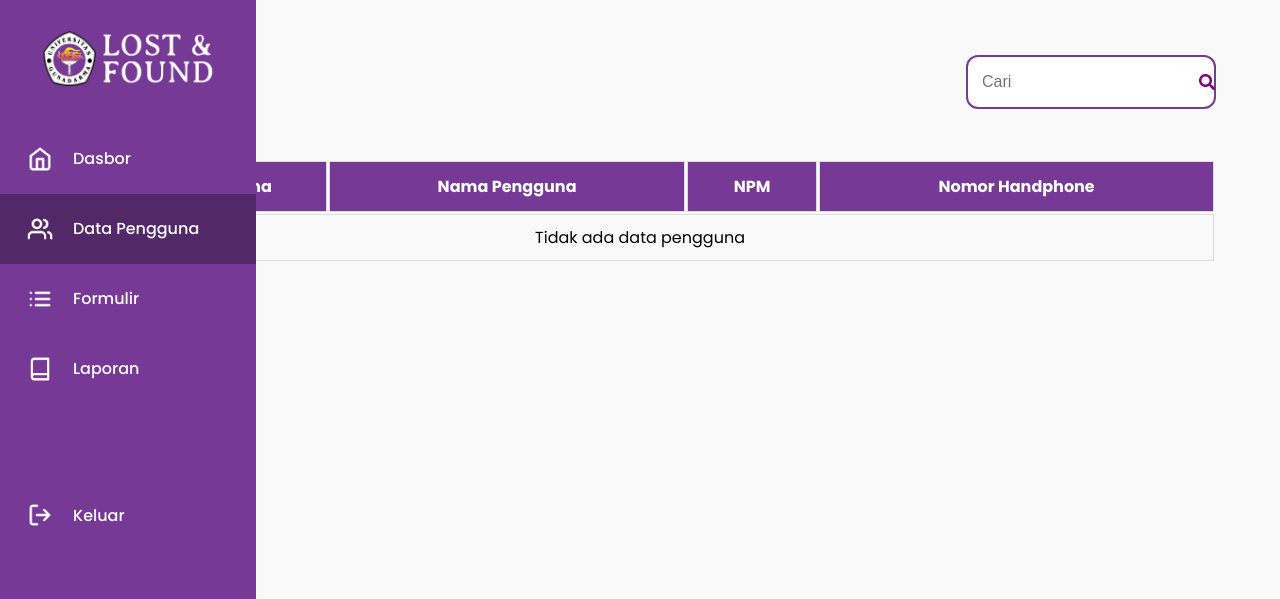
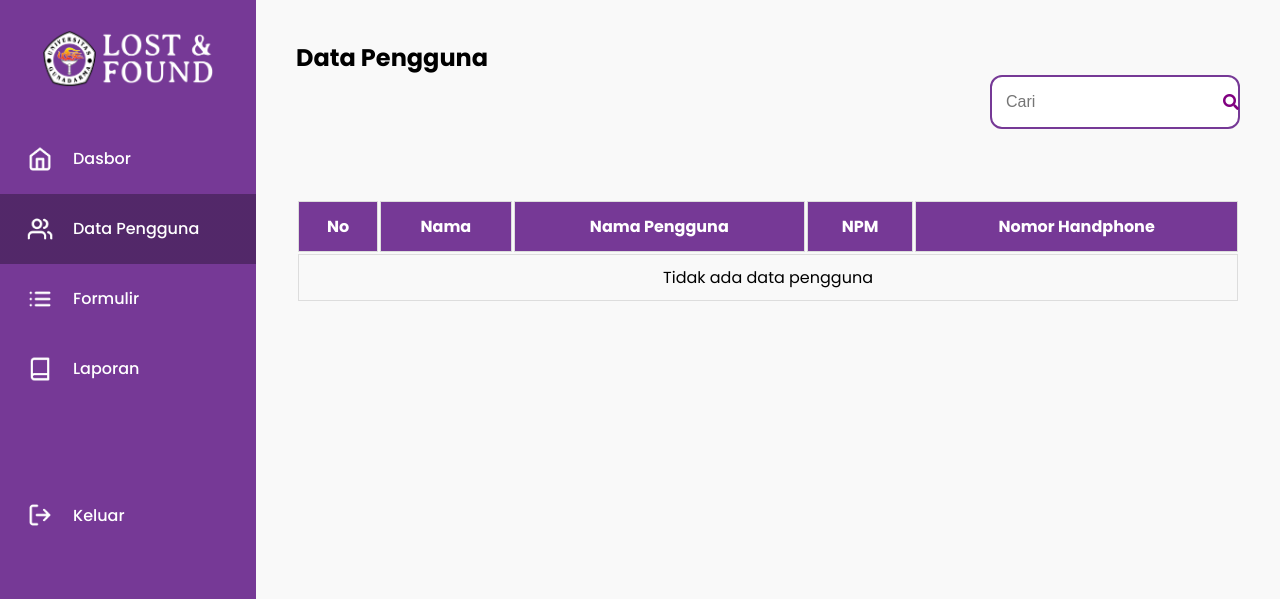
Before and after one commit to janienatalie/LostandFound, a PHP site: page /admin/userdata.php in a window 1280 px wide. Shown: the top 599 px of the page. Run offline with PHP 8.4, Linux system fonts and the light colour scheme; data that the repository does not hold is empty; some libraries are stand-ins or nearby versions.

Commit message:
userdata + form

```diff
--- a/admin/css/form.css
+++ b/admin/css/form.css
@@ -7,9 +7,8 @@ body {
   padding: 0;
 }
 .container {
-  width: 90%;
   margin: 20px auto;
-  /* <!--tambah--> */
+  padding: 20px 40px;
   display: flex;
   flex-direction: column;
   align-items: flex-start;
--- a/admin/css/userdata.css
+++ b/admin/css/userdata.css
@@ -8,11 +8,12 @@ body {
 }
 
 .container {
-  width: 90%;
   margin: 20px auto;
+  padding: 20px 40px;
   display: flex;
   flex-direction: column;
   align-items: flex-start;
+  margin-left: 20%;
 }
 
 h1 {
@@ -50,6 +51,30 @@ h1 {
 .search-box i {
   color: #800080;
   margin-left: 10px;
+}
+
+.table-wrapper {
+  width: 100%;
+  overflow-x: auto;
+  margin-top: 20px;
+  /* Untuk tampilan scrollbar yang lebih baik */
+  scrollbar-width: thin;
+  scrollbar-color: #763996 #f0f0f0;
+}
+
+/* Style untuk scrollbar pada webkit browsers */
+.table-wrapper::-webkit-scrollbar {
+  height: 8px;
+}
+
+.table-wrapper::-webkit-scrollbar-track {
+  background: #f0f0f0;
+  border-radius: 4px;
+}
+
+.table-wrapper::-webkit-scrollbar-thumb {
+  background: #763996;
+  border-radius: 4px;
 }
 
 .userTable {
--- a/admin/userdata.php
+++ b/admin/userdata.php
@@ -34,6 +34,9 @@ if (!$result) {
         />
         <i class="fas fa-search"></i>
       </div>
+
+      <div class="table-wrapper">
+
       <table class="userTable">
         <thead>
           <tr>
@@ -64,6 +67,7 @@ if (!$result) {
           ?>
         </tbody>
       </table>
+      </div>
     </div>
 
     <script>
```
Also changed, not shown: admin/form.php (+1 -87 lines).
